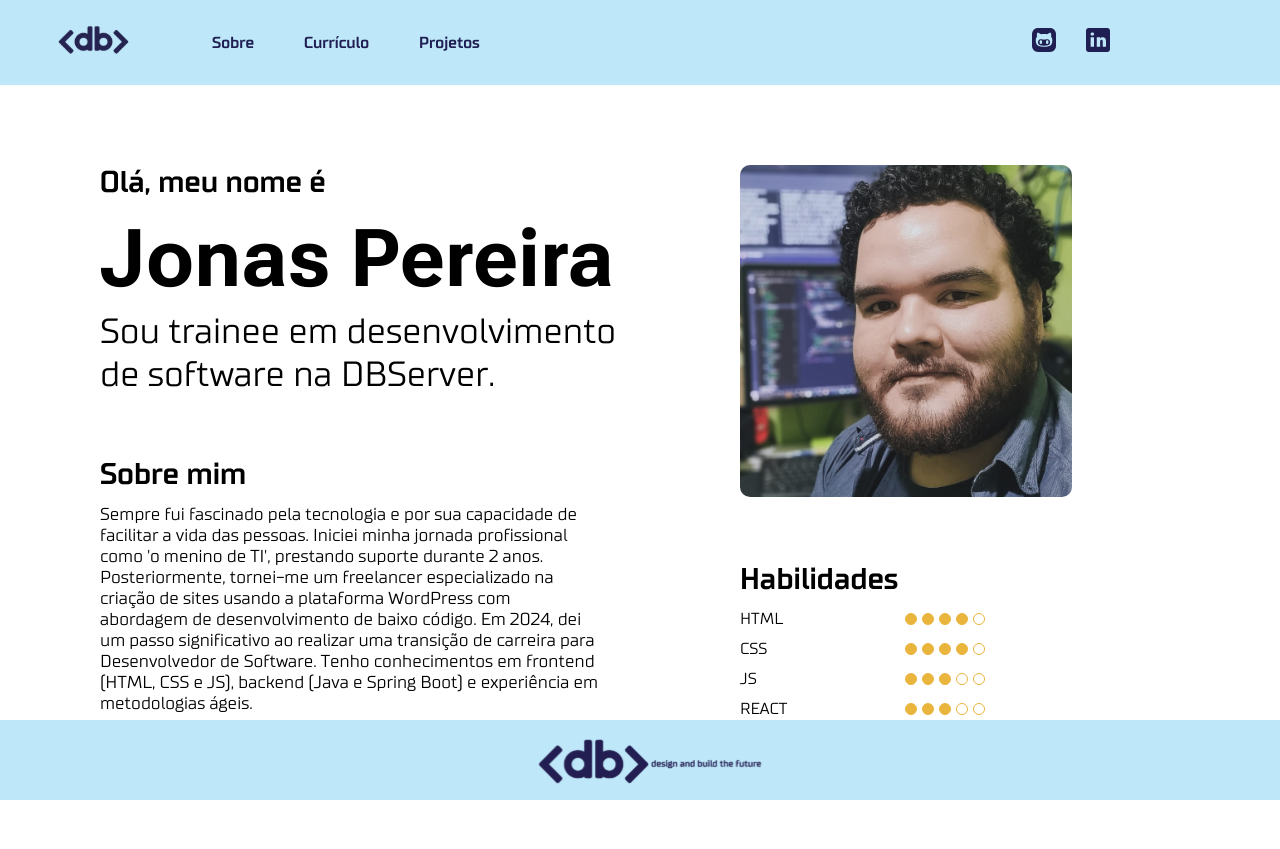
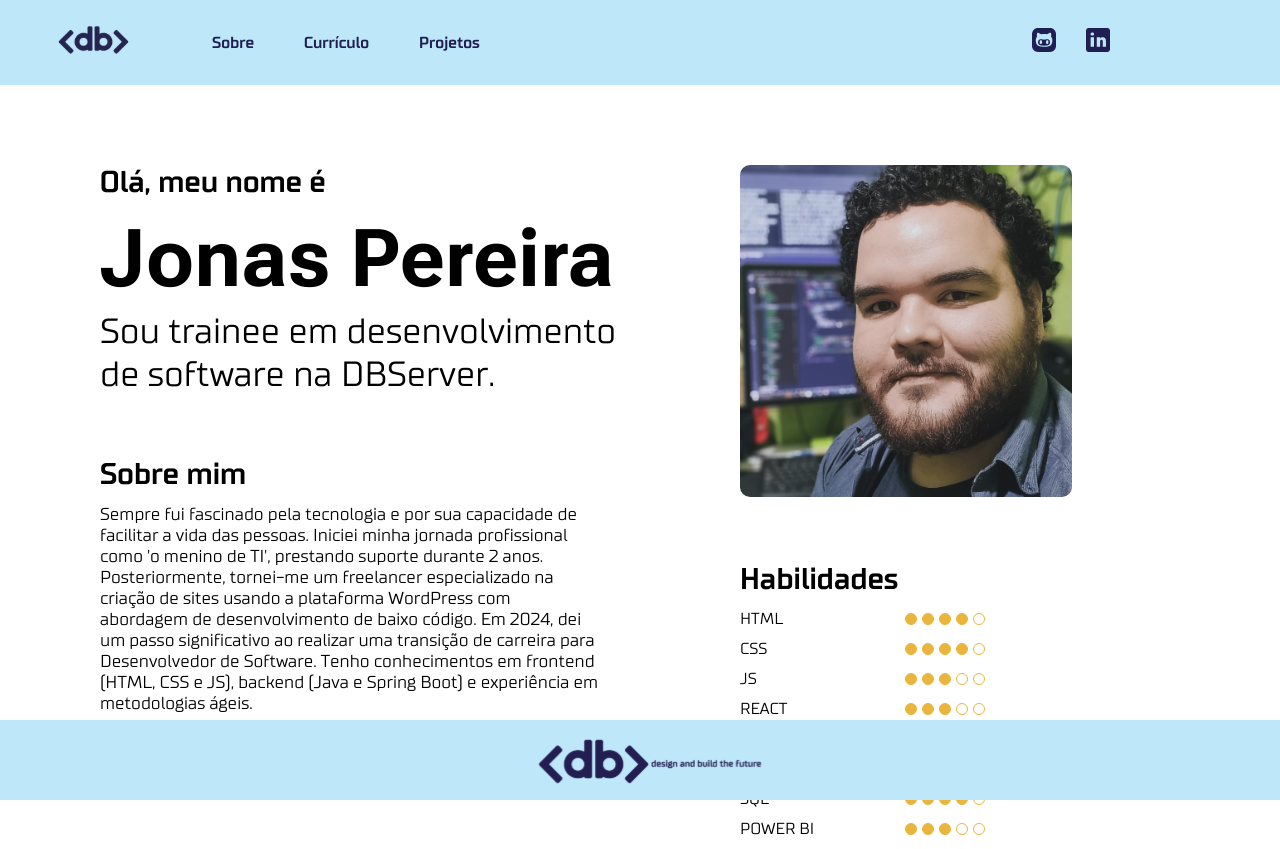
Before and after one commit to jonasdspereira/db-portfolio, a React (Vite) app: page / in a window 1280 px wide. Before the commit the page ends 800 px from the top, so only its background shows below. Built offline with nearby package versions, Linux system fonts and the light colour scheme; the HTML template or start-up script is replaced by a standard one.

Commit message:
feat: add habilidades na pagina sobre

```diff
--- a/src/components/Sobre/index.jsx
+++ b/src/components/Sobre/index.jsx
@@ -249,6 +249,12 @@ const Sobre = () => {
               <SobreOpcao>
                 SPRING BOOT <NivelHabilidade nivel={2} />
               </SobreOpcao>
+              <SobreOpcao>
+                SQL <NivelHabilidade nivel={4} />
+              </SobreOpcao>
+              <SobreOpcao>
+                POWER BI <NivelHabilidade nivel={3} />
+              </SobreOpcao>
             </SobreOpcoes>
           </SobreHabilidades>
         </SobreCol>
```
